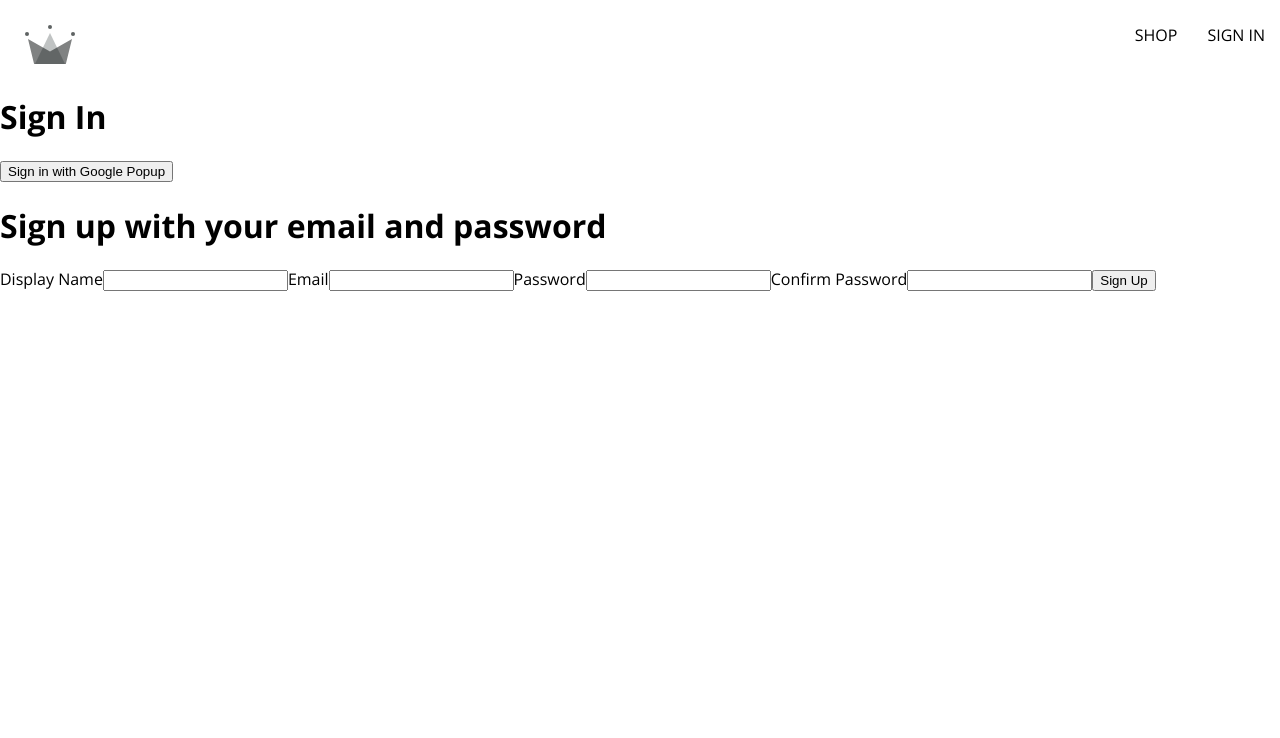
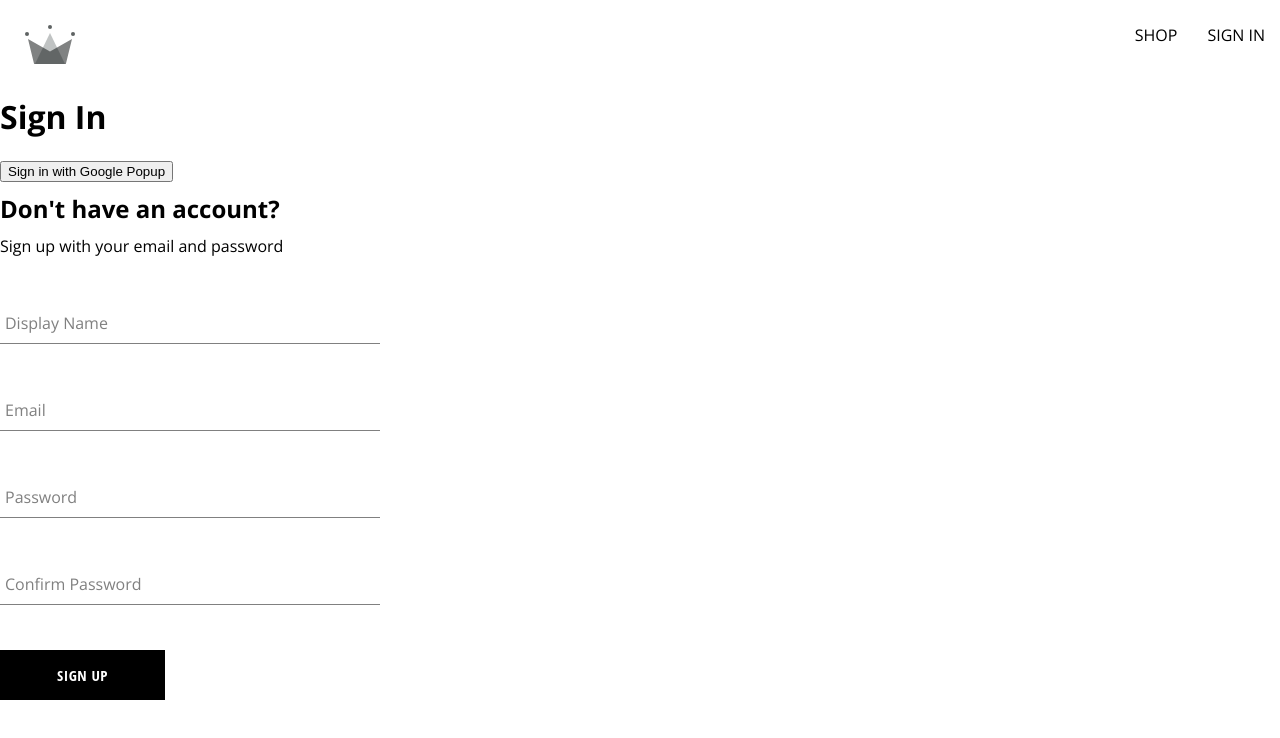
Before and after one commit to stevenjos27/crwn-clothing, a React (Create React App) app: page /sign-in in a window 1280 px wide. Shown: the top 738 px of the page. Built offline with nearby package versions, Linux system fonts and the light colour scheme.

Commit message:
created signup component, form input component, button component

```diff
--- /dev/null
+++ b/src/components/button/button.component.jsx
@@ -0,0 +1,12 @@
+import './button.styles.scss';
+
+const BUTTON_TYPE_CLASSES = {
+    google: 'google-sign-in',
+    inverted: 'inverted',
+};
+
+const Button = ({ children, buttonType, ...otherProps }) => {
+    return <button className={`button-container ${BUTTON_TYPE_CLASSES[buttonType]}`} {...otherProps}>{children}</button>;
+};
+
+export default Button;
--- /dev/null
+++ b/src/components/button/button.styles.scss
@@ -0,0 +1,46 @@
+.button-container {
+    min-width: 165px;
+    width: auto;
+    height: 50px;
+    letter-spacing: 0.5px;
+    line-height: 50px;
+    padding: 0 35px 0 35px;
+    font-size: 15px;
+    background-color: black;
+    color: white;
+    text-transform: uppercase;
+    font-family: 'Open Sans Condensed';
+    font-weight: bolder;
+    border: none;
+    cursor: pointer;
+    display: flex;
+    justify-content: center;
+
+    &:hover {
+        background-color: white;
+        color: black;
+        border: 1px solid black;
+    }
+
+    &.google-sign-in {
+        background-color: #4285f4;
+        color: white;
+
+        &:hover {
+            background-color: #357ae8;
+            border: none;
+        }
+    }
+
+    &.inverted {
+        background-color: white;
+        color: black;
+        border: 1px solid black;
+
+        &:hover {
+            background-color: black;
+            color: white;
+            border: none;
+        }
+    }
+}
--- /dev/null
+++ b/src/components/form-input/form-input.component.jsx
@@ -0,0 +1,14 @@
+import './form-input.styles.scss';
+
+const FormInput = ({ label, ...otherProps }) => {
+    return (
+        <div className="group">
+            <input className="form-input" {...otherProps} />
+            {label && (
+                <label className={`${otherProps.value.length ? 'shrink' : ''} form-input-label`}>{label}</label>
+            )}
+        </div>
+    );
+};
+
+export default FormInput;
--- /dev/null
+++ b/src/components/form-input/form-input.styles.scss
@@ -0,0 +1,54 @@
+$sub-color: grey;
+$main-color: black;
+
+@mixin shrinkLabel {
+    top: -14px;
+    font-size: 12px;
+    color: $main-color;
+}
+
+.group {
+    position: relative;
+    margin: 45px 0;
+
+    .form-input {
+        background: none;
+        background-color: white;
+        color: $sub-color;
+        font-size: 18px;
+        padding: 10px 10px 10px 5px;
+        display: block;
+        width: 100%;
+        border: none;
+        border-radius: 0;
+        border-bottom: 1px solid $sub-color;
+        margin: 25px 0;
+
+        &:focus {
+            outline: none;
+        }
+
+        &:focus~.form-input-label {
+            @include shrinkLabel();
+        }
+    }
+
+    input[type='password'] {
+        letter-spacing: 0.3em;
+    }
+
+    .form-input-label {
+        color: $sub-color;
+        font-size: 16px;
+        font-weight: normal;
+        position: absolute;
+        pointer-events: none;
+        left: 5px;
+        top: 10px;
+        transition: 300ms ease all;
+
+        &.shrink {
+            @include shrinkLabel();
+        }
+    }
+}
--- a/src/components/sign-up-form/sign-up-form.component.jsx
+++ b/src/components/sign-up-form/sign-up-form.component.jsx
@@ -1,6 +1,11 @@
 import { useState } from "react";
 
-import { createAuthUserWithEmailAndPassword } from "../../utils/firebase/firebase.utils";
+import { createAuthUserWithEmailAndPassword, createUserDocumentFromAuth } from "../../utils/firebase/firebase.utils";
+
+import FormInput from "../form-input/form-input.component";
+import Button from "../button/button.component";
+
+import "./sign-up-form.styles.scss";
 
 const defaultFormFields = {
     displayName: "",
@@ -15,6 +20,10 @@
 
     console.log(formFields);
 
+    const resetFormFields = () => {
+        setFormFields(defaultFormFields);
+    };
+
     const handleSubmit = async (event) => {
         event.preventDefault();
 
@@ -28,8 +37,16 @@
                 email,
                 password
             );
+
+            await createUserDocumentFromAuth(user, { displayName });
+            resetFormFields();
         } catch (error) {
-      console.error(error);
+            if (error.code === "auth/email-already-in-use") {
+                alert("Cannot create user, email already in use");
+            }
+            else {
+                console.error('User creation encountered an error', error);
+            }
         }
     };
 
@@ -39,11 +56,12 @@
     };
 
     return (
-    <div>
-      <h1>Sign up with your email and password</h1>
+        <div className="sign-up-container">
+            <h2>Don't have an account?</h2>
+            <span>Sign up with your email and password</span>
             <form onSubmit={handleSubmit}>
-        <label>Display Name</label>
-        <input
+                <FormInput
+                    label="Display Name"
                     type="text"
                     required
                     onChange={handleChange}
@@ -51,8 +69,8 @@
                     value={displayName}
                 />
 
-        <label>Email</label>
-        <input
+                <FormInput
+                    label="Email"
                     type="email"
                     required
                     onChange={handleChange}
@@ -60,8 +78,8 @@
                     value={email}
                 />
 
-        <label>Password</label>
-        <input
+                <FormInput
+                    label="Password"
                     type="password"
                     required
                     onChange={handleChange}
@@ -69,8 +87,8 @@
                     value={password}
                 />
 
-        <label>Confirm Password</label>
-        <input
+                <FormInput
+                    label="Confirm Password"
                     type="password"
                     required
                     onChange={handleChange}
@@ -78,7 +96,7 @@
                     value={confirmPassword}
                 />
 
-        <button type="submit">Sign Up</button>
+                <Button type="submit">Sign Up</Button>
             </form>
         </div>
     );
--- /dev/null
+++ b/src/components/sign-up-form/sign-up-form.styles.scss
@@ -0,0 +1,9 @@
+.sign-up-container {
+    display: flex;
+    flex-direction: column;
+    width: 380px;
+
+    h2 {
+        margin: 10px 0;
+    }
+}
--- a/src/utils/firebase/firebase.utils.js
+++ b/src/utils/firebase/firebase.utils.js
@@ -54,6 +54,7 @@
         displayName,
         email,
         createdDt,
+        ...additionalInfo,
       });
     } catch (error) {
       console.error("Error creating user document", error.message);
```
Lines whose indentation alone changed are shown as unchanged.
